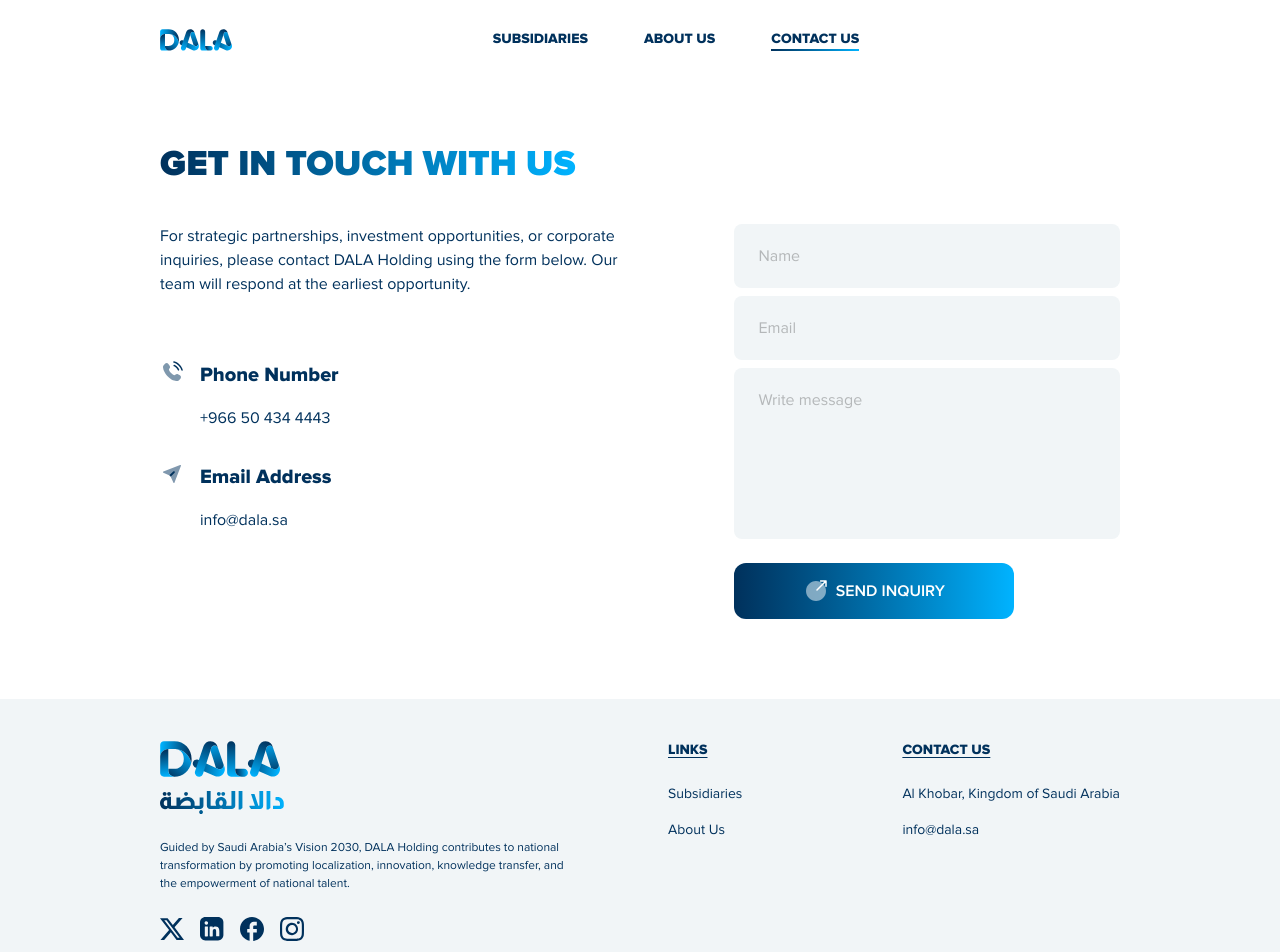
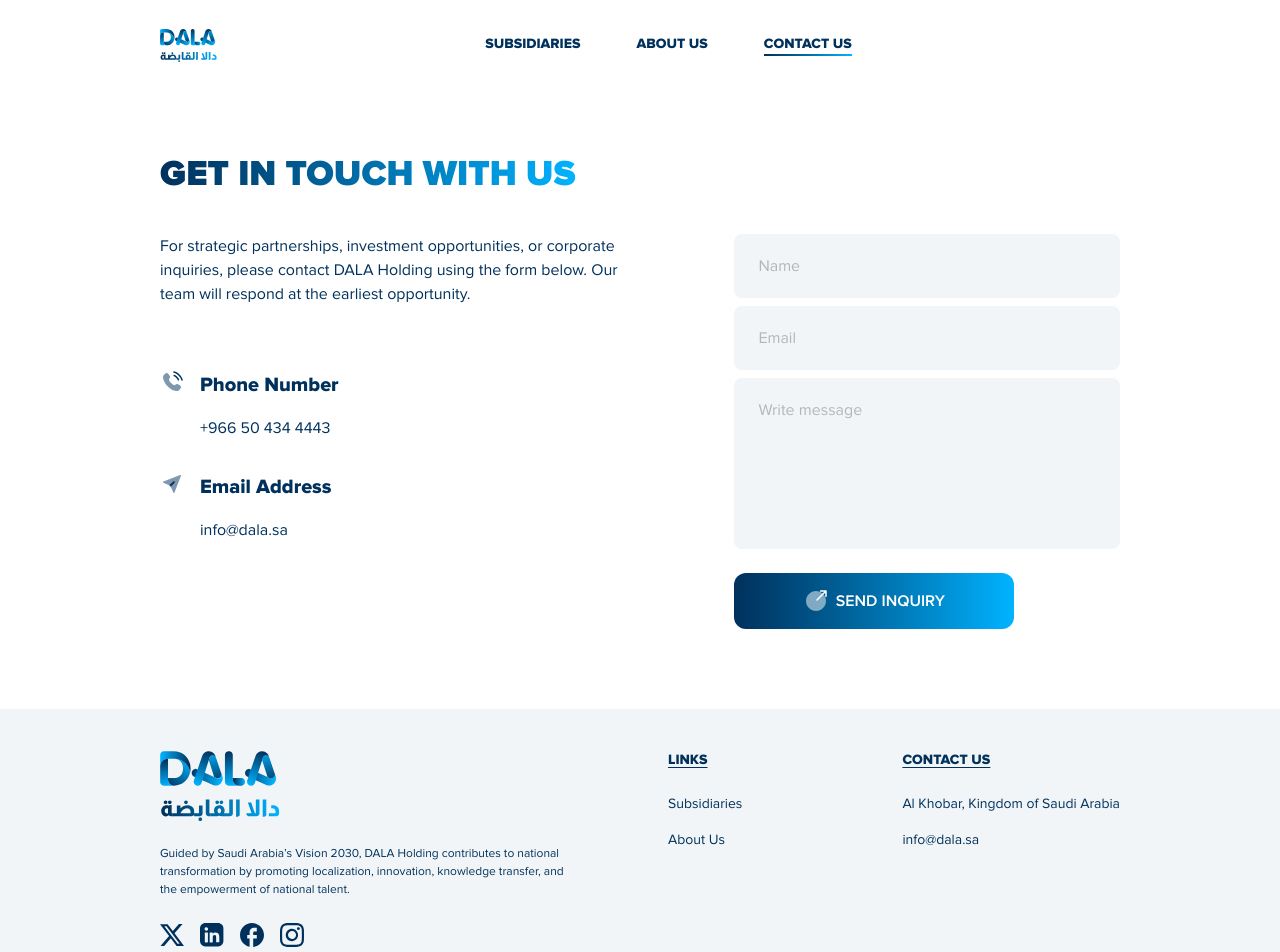
Before and after one commit to Zainabeyy/Dala, a React (Vite) app: page /contact in a window 1280 px wide. Shown: the top 952 px of the page. Built offline with nearby package versions, Linux system fonts and the light colour scheme.

Commit message:
updated logo

```diff
--- a/src/components/Footer.tsx
+++ b/src/components/Footer.tsx
@@ -5,12 +5,7 @@
     <section className="bg-blue-light py-10 mt-20">
       <div className="cont-px flex flex-col min-[995px]:flex-row justify-between gap-14">
         <div className="flex-1">
-          <img src="logo.svg" alt="Dala logo" className="h-auto w-30" />
-          <img
-            src="arabic-txt.svg"
-            alt="arabic text 'دالا القابضة'"
-            className="h-auto w-31 mt-3"
-          />
+          <img src="logo-with-arabic.svg" alt="Dala logo" className="h-auto w-30" />
           <p className="text-xs leading-[150%] max-w-[55ch] my-6">
             Guided by Saudi Arabia’s Vision 2030, DALA Holding contributes to
             national transformation by promoting localization, innovation,
--- a/src/components/Navbar.tsx
+++ b/src/components/Navbar.tsx
@@ -24,14 +24,14 @@
         {/* Logo */}
         <NavLink to="/">
           <img
-            src="logo.svg"
+            src="logo-with-arabic.svg"
             alt="Dala logo"
-            className="h-auto max-w-16 sm:max-w-18 hover:scale-104 transition-all duration-200"
+            className="h-auto max-w-16 sm:max-w-19 hover:scale-104 transition-all duration-200"
           />
         </NavLink>
 
         {/* Desktop Menu */}
-        <div className="hidden w-full min-[30rem]:flex justify-center font-bold uppercase text-xs sm:text-sm gap-x-8 xl:gap-x-14">
+        <div className="hidden w-full xs:flex justify-center font-bold uppercase text-xs sm:text-sm gap-x-8 xl:gap-x-14">
           {navData.map((item, index) => (
             <NavLink
               to={item.link}
```
Also changed, not shown: public/arabic-txt.svg (deleted), public/logo-with-arabic.svg (added).
